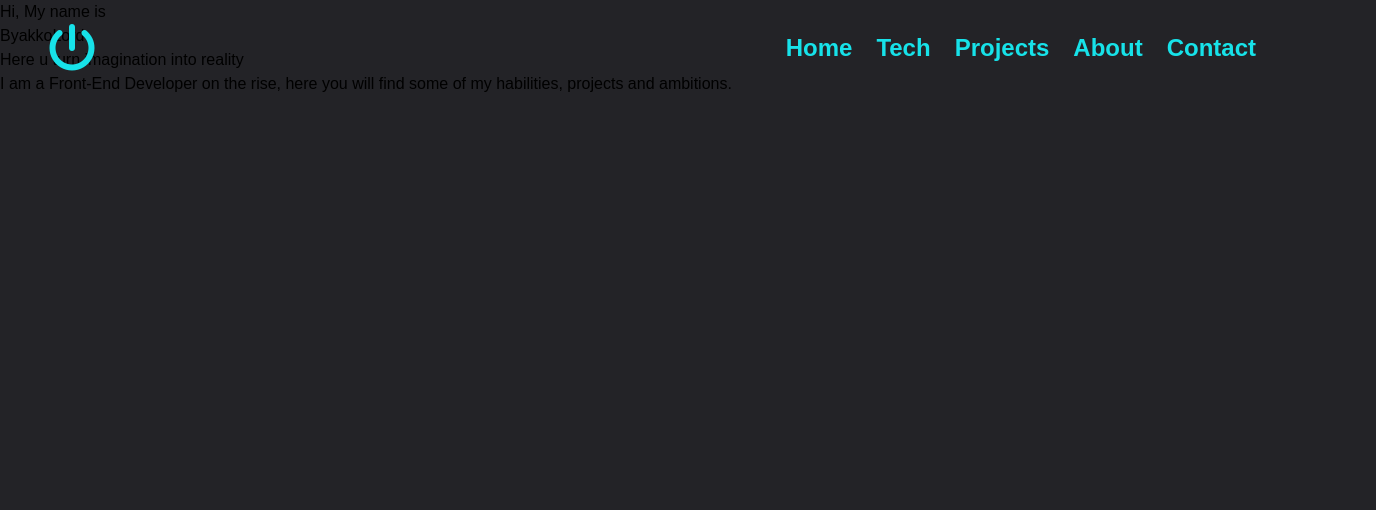
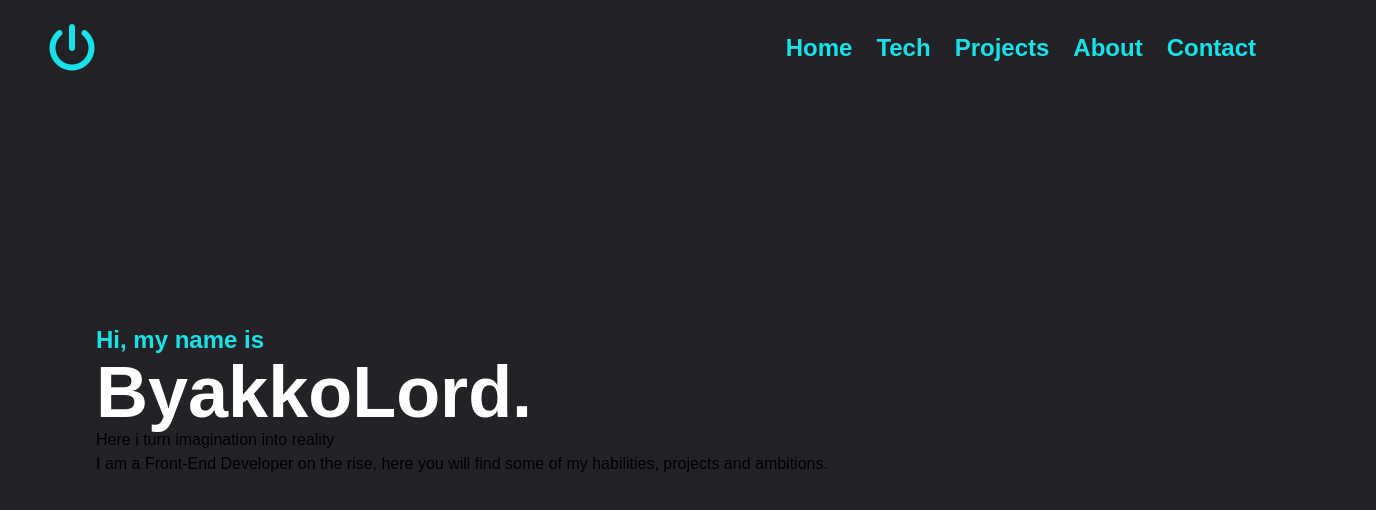
Before and after one commit to ByakkoLord/MyPortfolio, a React (Create React App) app: page / in a window 1280 px wide. Shown: the top 510 px of the page, 1376 px wide, since content can reach past the window. Built offline with nearby package versions, Linux system fonts and the light colour scheme.

Commit message:
Add Home Section

```diff
--- a/src/App.js
+++ b/src/App.js
@@ -9,10 +9,10 @@ function App() {
     <div className="App">
       <Header/>
 
-      <section id='Home' className='w-full h-screen'>
-        <h3>Hi, My name is</h3>
-        <h1>ByakkoLord</h1>
-        <h2>Here u turn imagination into reality</h2>
+      <section id='Home' className='flex justify-center items-start ml-24 flex-col w-full h-screen'>
+        <h3 className='primaryColor text-2xl font-extrabold'>Hi, my name is</h3>
+        <h1 className='text-white text-7xl font-extrabold'>ByakkoLord.</h1>
+        <h2 className=''>Here i turn imagination into reality</h2>
         <p>I am a Front-End Developer on the rise, here you will find some of my habilities, projects and ambitions.</p>
       </section>
     </div>
```
